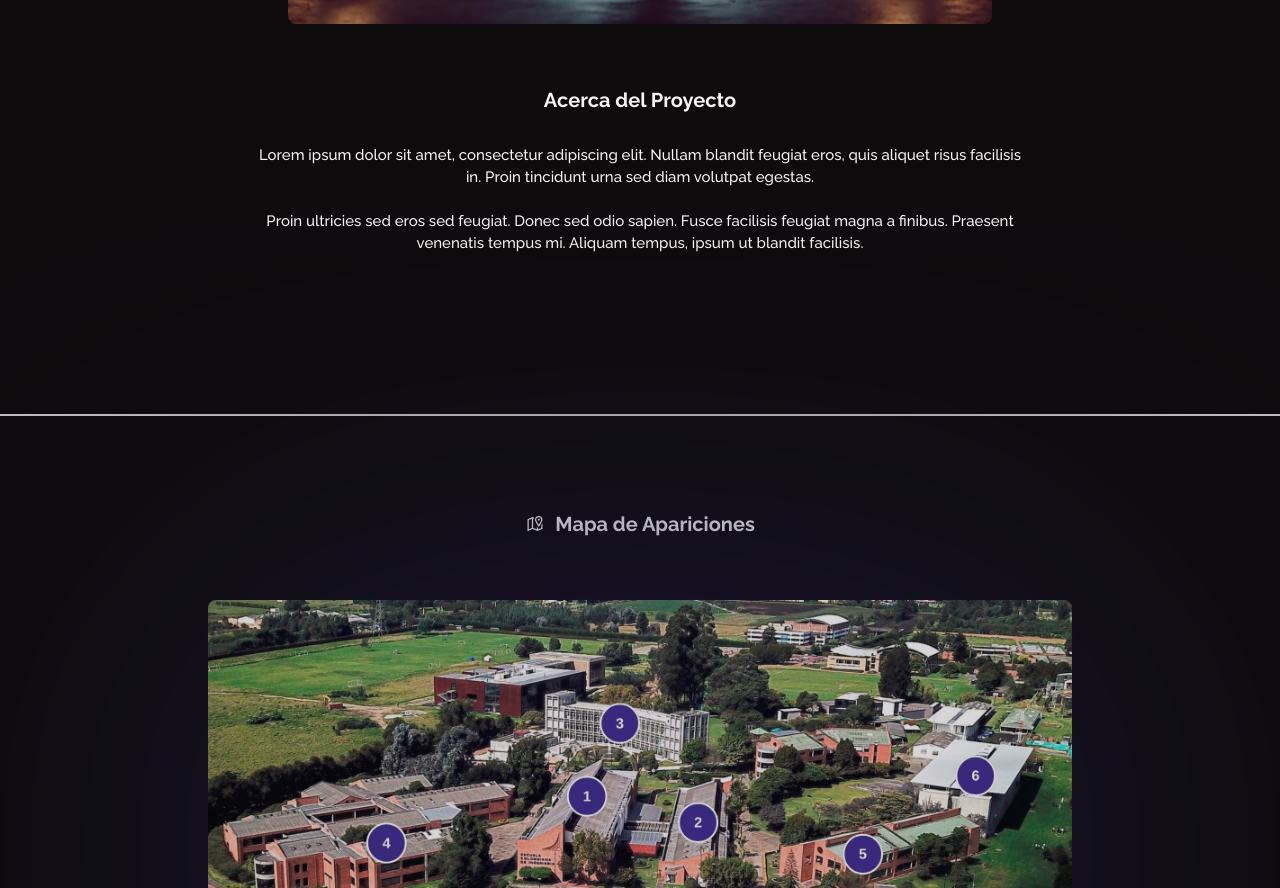
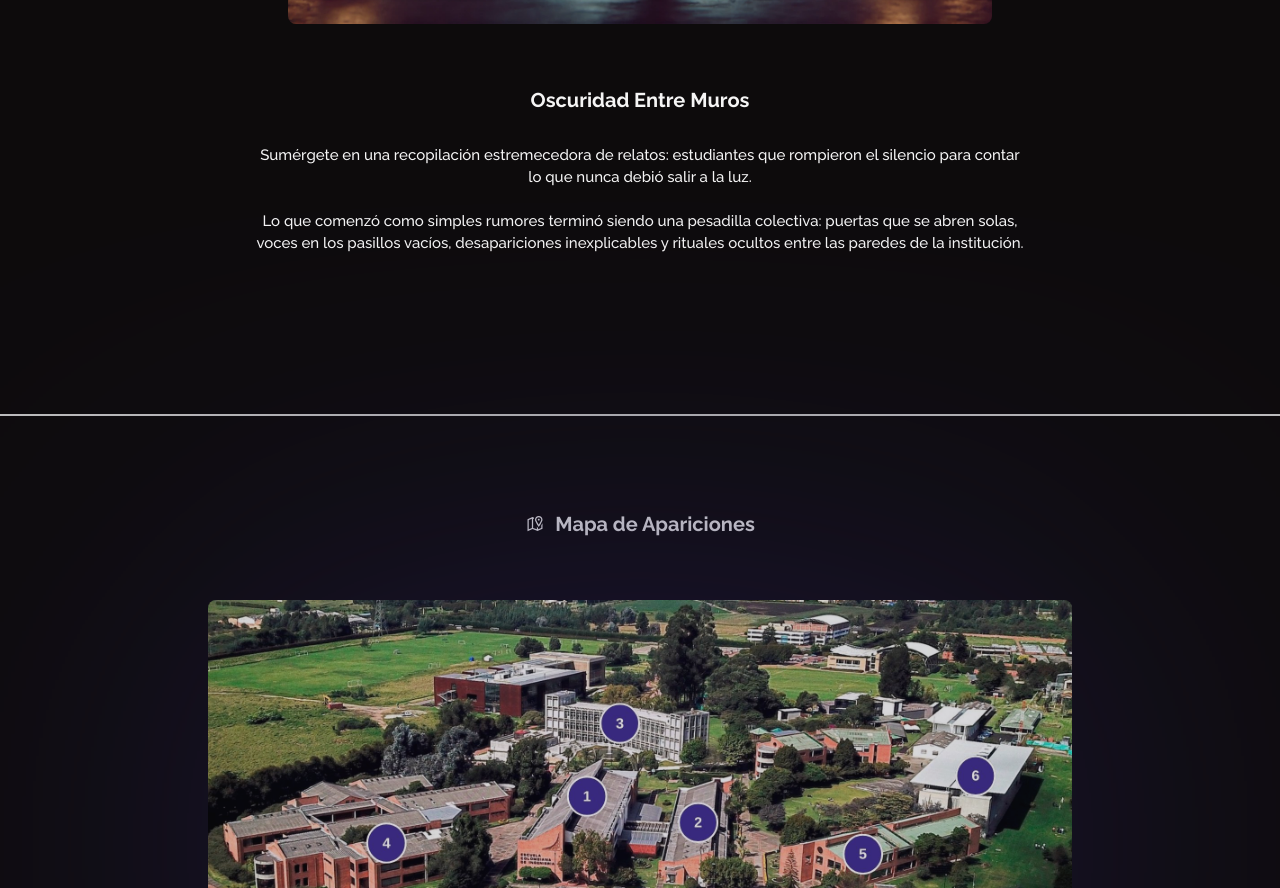
Before and after one commit to FazeElian/expediente-garavito-tnt, a React (Vite) app: page / in a window 1280 px wide. Shown: the part 1295-2183 px from the top of the page. Built offline with nearby package versions, Linux system fonts and the light colour scheme.

Commit message:
add: Nice title & description for about - trailer section

```diff
--- a/src/components/About.tsx
+++ b/src/components/About.tsx
@@ -19,15 +19,15 @@ const About = () => {
             <div className="about-txt">
                 <TitleSection
                     icon={<></>}
-                    text="Acerca del Proyecto"
+                    text="Oscuridad Entre Muros"
                 />
                 <p>
-                    Lorem ipsum dolor sit amet, consectetur adipiscing elit. Nullam blandit feugiat eros,
-                    quis aliquet risus facilisis in. Proin tincidunt urna sed diam volutpat egestas.
+                    Sumérgete en una recopilación estremecedora de relatos: estudiantes que rompieron el silencio para contar
+                    lo que nunca debió salir a la luz.
 
                     <br/><br/>
-                    Proin ultricies sed eros sed feugiat. Donec sed odio sapien. Fusce facilisis feugiat
-                    magna a finibus. Praesent venenatis tempus mi. Aliquam tempus, ipsum ut blandit facilisis.
+                    Lo que comenzó como simples rumores terminó siendo una pesadilla colectiva: puertas que se abren solas,
+                    voces en los pasillos vacíos, desapariciones inexplicables y rituales ocultos entre las paredes de la institución.
                 </p>
             </div>
         </Element>
```
